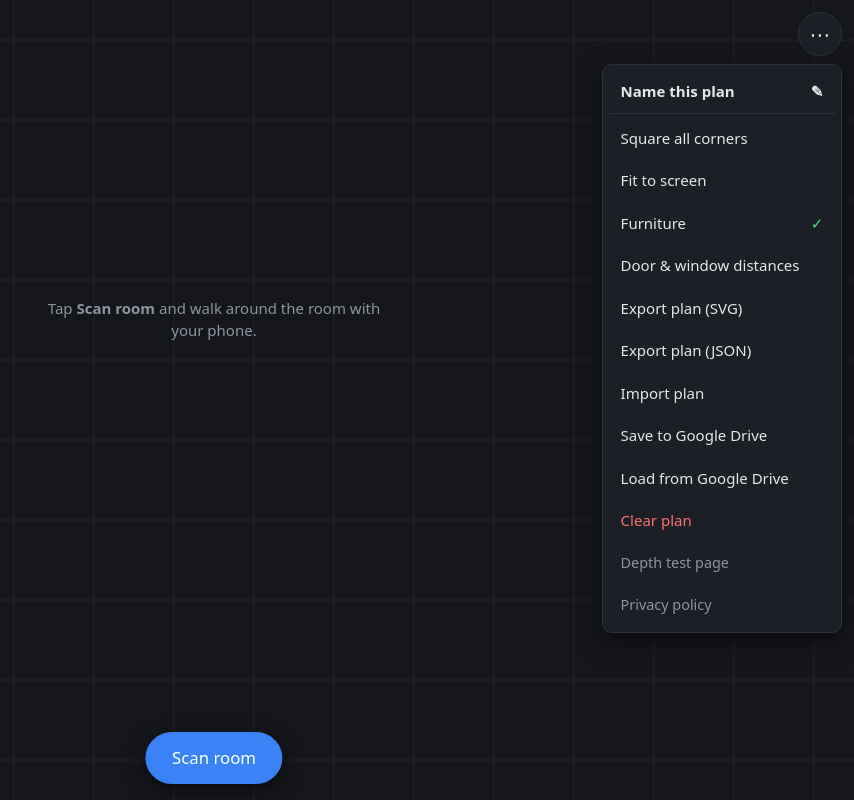
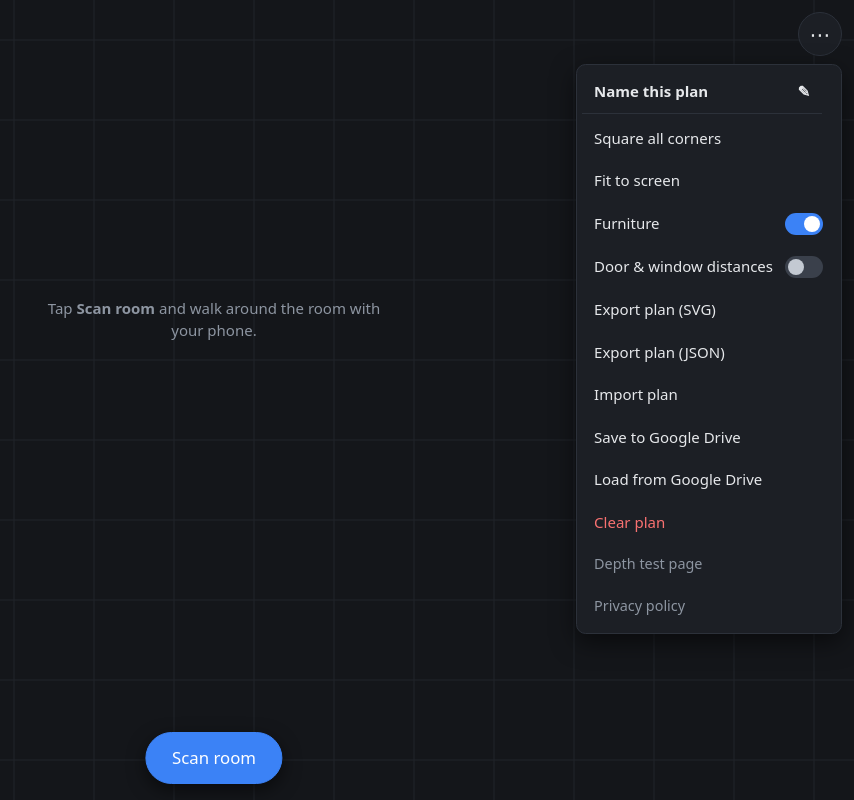
Before and after one commit to apiel/plan3d, a website built with Vite: page index.html in a window 1280 px wide. Both pictures are taken after a click on the button "Menu". Shown: the whole page, without its empty margins (426-1280 px from the left). Built offline with nearby package versions, Linux system fonts and the light colour scheme.

Commit message:
furniture

```diff
--- a/index.html
+++ b/index.html
@@ -27,8 +27,8 @@
   <button id="rename" class="name"><span></span><span aria-hidden="true">✎</span></button>
   <button id="square">Square all corners</button>
   <button id="fit">Fit to screen</button>
-  <button id="furnitureToggle" class="check"><span>Furniture</span><span aria-hidden="true"></span></button>
-  <button id="gaps" class="check"><span>Door &amp; window distances</span><span aria-hidden="true"></span></button>
+  <button id="furnitureToggle" class="check" role="switch" aria-checked="false"><span>Furniture</span><span class="switch" aria-hidden="true"></span></button>
+  <button id="gaps" class="check" role="switch" aria-checked="false"><span>Door &amp; window distances</span><span class="switch" aria-hidden="true"></span></button>
   <button id="export">Export plan (SVG)</button>
   <button id="exportJson">Export plan (JSON)</button>
   <button id="import">Import plan</button>
--- a/src/main.ts
+++ b/src/main.ts
@@ -1061,6 +1061,7 @@ function renderSheet(): void {
     const groups = [...new Set(LIBRARY.map((i) => i.group))];
     sheet.innerHTML =
       head('Furniture', 'pick one, then tap the plan') +
+      `<button id="libShow" class="check" role="switch" aria-checked="${showFurniture}"><span>Show furniture on the plan</span><span class="switch" aria-hidden="true"></span></button>` +
       `<div class="lib">` +
       groups
         .map(
@@ -1073,6 +1074,10 @@ function renderSheet(): void {
         )
         .join('') +
       `</div>`;
+    el('libShow').onclick = () => {
+      setShowFurniture(!showFurniture);
+      render();
+    };
     for (const b of sheet.querySelectorAll<HTMLButtonElement>('[data-kind]')) {
       b.onclick = () => {
         furnitureKind = b.dataset.kind!;
@@ -1899,8 +1904,9 @@ el('redo').onclick = () => restore(history.redo());
 el('menuBtn').onclick = () => {
   el('menu').hidden = !el('menu').hidden;
 };
-// every menu entry closes the menu
-el('menu').addEventListener('click', () => {
+// every menu entry closes the menu, except the switches: they stay open to show they flipped
+el('menu').addEventListener('click', (e) => {
+  if ((e.target as Element).closest('[role="switch"]')) return;
   el('menu').hidden = true;
 });
 
@@ -1920,7 +1926,7 @@ function askName(why = ''): boolean {
 el('rename').onclick = () => askName();
 
 function renderGapsToggle(): void {
-  el('gaps').lastElementChild!.textContent = showGaps ? '✓' : '';
+  el('gaps').setAttribute('aria-checked', String(showGaps));
 }
 el('gaps').onclick = () => {
   showGaps = !showGaps;
@@ -1942,7 +1948,7 @@ function setShowFurniture(on: boolean): void {
   } catch {
     // storage blocked: the choice lasts until the page is reloaded
   }
-  el('furnitureToggle').lastElementChild!.textContent = on ? '✓' : '';
+  for (const id of ['furnitureToggle', 'libShow']) document.getElementById(id)?.setAttribute('aria-checked', String(on));
   if (!on && selection?.kind === 'furniture') selection = null;
   if (!el('view3d').hidden) void import('./view3d/view').then((v) => v.show3d(plan3d(), false));
 }
--- a/src/styles.css
+++ b/src/styles.css
@@ -46,8 +46,12 @@ button:disabled { opacity: .4; cursor: default; }
 #menu[hidden] { display: none; }
 #menu button, #menu a { text-align: left; background: none; border: 0; padding: .65rem .75rem; border-radius: .4rem; text-decoration: none; color: var(--text); }
 #menu button.danger { color: var(--warn); }
-#menu button.check { display: flex; justify-content: space-between; gap: .75rem; }
-#menu button.check span:last-child { color: var(--ok); }
+#menu button.check { display: flex; justify-content: space-between; align-items: center; gap: .75rem; }
+/* a switch: grey track with the knob left when off, accent track with the knob right when on */
+.switch { position: relative; flex: none; width: 2.4rem; height: 1.4rem; border-radius: .7rem; background: #3a404b; transition: background .15s; }
+.switch::after { content: ''; position: absolute; top: .2rem; left: .2rem; width: 1rem; height: 1rem; border-radius: 50%; background: #c3c9d2; transition: transform .15s, background .15s; }
+[aria-checked="true"] .switch { background: var(--accent); }
+[aria-checked="true"] .switch::after { transform: translateX(1rem); background: #fff; }
 #menu button.name { display: flex; justify-content: space-between; gap: .75rem; font-weight: 600; border-bottom: 1px solid var(--line); border-radius: .4rem .4rem 0 0; margin-bottom: .2rem; max-width: 15rem; }
 #menu button.name span:first-child { overflow: hidden; text-overflow: ellipsis; white-space: nowrap; }
 #menu a { color: var(--muted); font-size: .9rem; }
@@ -71,6 +75,7 @@ button:disabled { opacity: .4; cursor: default; }
 #sheet .swatch.pick input { position: absolute; inset: 0; width: 100%; height: 100%; opacity: 0; padding: 0; border: 0; cursor: pointer; }
 #sheet .icon { display: flex; flex-direction: column; align-items: center; gap: .15rem; min-width: 4.5rem; padding: .4rem .6rem; font-size: .75rem; }
 #sheet .icon svg { width: 1.6rem; height: 1.6rem; fill: none; stroke: currentColor; stroke-width: 1.6; stroke-linecap: round; stroke-linejoin: round; }
+#sheet button.check { display: flex; justify-content: space-between; align-items: center; gap: .75rem; width: 100%; margin-bottom: .6rem; padding: .4rem 0; background: none; border: 0; }
 #sheet .lib { max-height: 50vh; overflow-y: auto; margin: 0 -.25rem; padding: 0 .25rem; }
 #sheet .lib p { margin: .6rem 0 .35rem; font-size: .8rem; }
 #sheet .lib p:first-child { margin-top: 0; }
```
